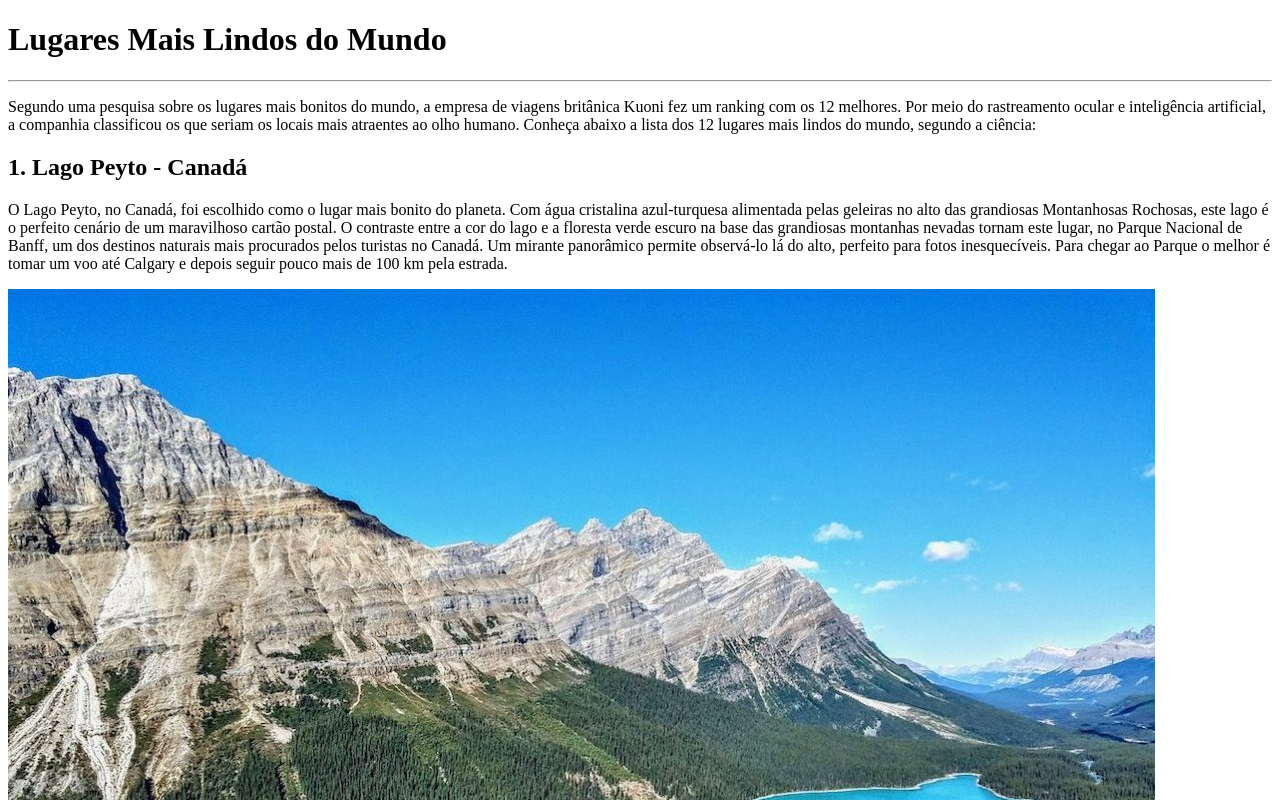
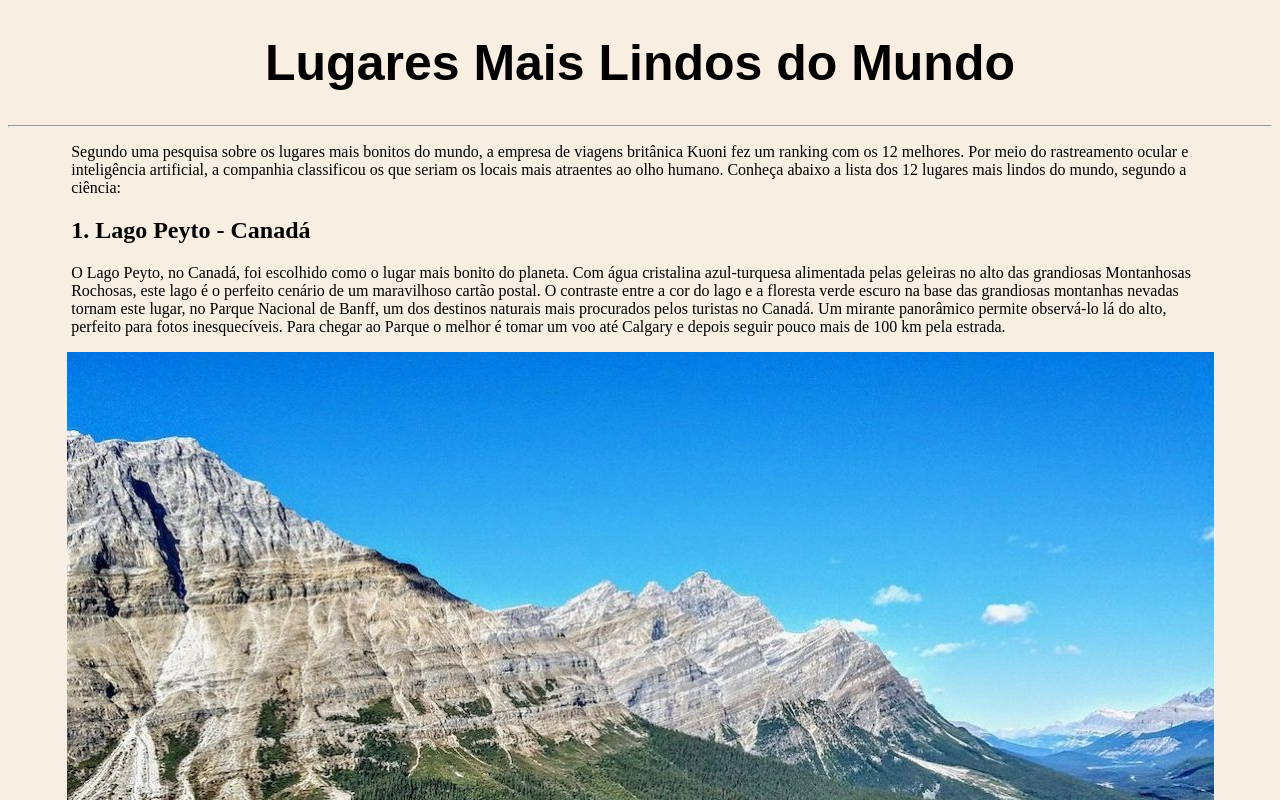
Before and after one commit to ProfPatricia/FormadoresA, a plain HTML site: page index.html in a window 1280 px wide. Shown: the top 800 px of the page. Drawn offline with Linux system fonts and the light colour scheme.

Commit message:
Reunião 25/07 início do CSS

```diff
--- a/index.html
+++ b/index.html
@@ -3,7 +3,9 @@
   <head>
     <meta charset="utf-8">
     <title>Lugares do Mundo</title>
+    <link rel="stylesheet" href="style.css">
   </head>
+
   <body>
     <h1>Lugares Mais Lindos do Mundo</h1>
     <hr>
@@ -22,7 +24,7 @@
         Um mirante panorâmico permite observá-lo lá do alto, perfeito para fotos inesquecíveis.
          Para chegar ao Parque o melhor é tomar um voo até Calgary e depois seguir pouco
          mais de 100 km pela estrada.</p>
-         <img src="Imagens/lago-peyto-canada.jpg" alt="Lago Peyto">
+         <div><img src="Imagens/lago-peyto-canada.jpg" alt="Lago Peyto"></div>
     <h2>Europa</h2>
     <h2>América</h2>
     <h2>Ásia</h2>
--- /dev/null
+++ b/style.css
@@ -0,0 +1,4 @@
+body{background-color:rgb(248, 238, 226);}
+h1{text-align: center; font-family:Arial, Helvetica, sans-serif; font-size:50px;}
+p, h2{margin-left: 5%; margin-right: 5%;}
+div{text-align: center;}
```
